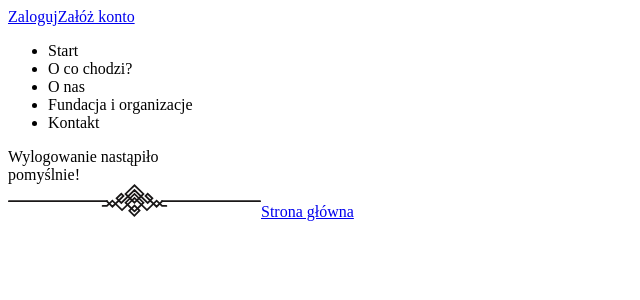
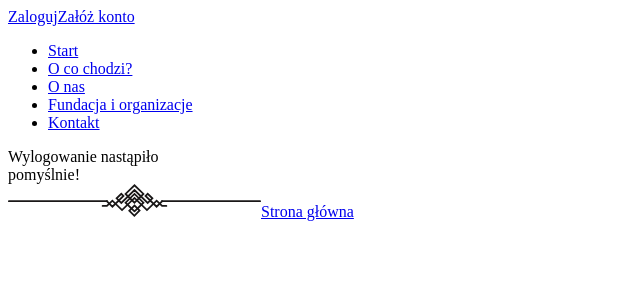
Before and after one commit to DominikaOzorkiewicz/Hand_Things_Over, a React (Create React App) app: page /#/logout in a window 1280 px wide. Shown: the top 300 px of the page, without its empty margins (0-640 px from the left). Built offline with nearby package versions, Linux system fonts and the light colour scheme; the HTML template or start-up script is replaced by a standard one.

Commit message:
Fix routing on log/register pages, refactor header

```diff
--- /dev/null
+++ b/src/components/Header.js
@@ -0,0 +1,50 @@
+import React from "react";
+import {Link} from "react-router-dom";
+
+export const Header = () => {
+
+    return (
+        <header className='header' id='header'>
+
+            <div className='header__user'>
+                <Link to='/login' className='header__user-link'>
+                    Zaloguj
+                </Link>
+                <Link to='/register' className='header__user-link'>
+                    Załóż konto
+                </Link>
+            </div>
+
+            <nav className='header__nav'>
+                <ul className='nav__list'>
+                    <li className='nav__list-el'>
+                        <Link to='/' className='nav__list-link'>
+                            Start
+                        </Link>
+                    </li>
+                    <li className='nav__list-el'>
+                        <Link to='/' className='nav__list-link'>
+                            O co chodzi?
+                        </Link>
+                    </li>
+                    <li className='nav__list-el'>
+                        <Link to='/' className='nav__list-link'>
+                            O nas
+                        </Link>
+                    </li>
+                    <li className='nav__list-el'>
+                        <Link to='/' className='nav__list-link'>
+                            Fundacja i organizacje
+                        </Link>
+                    </li>
+                    <li className='nav__list-el'>
+                        <Link to='/' className='nav__list-link'>
+                            Kontakt
+                        </Link>
+                    </li>
+                </ul>
+            </nav>
+
+        </header>
+    );
+}
--- a/src/components/HomeHeader.js
+++ b/src/components/HomeHeader.js
@@ -8,26 +8,74 @@ export const HomeHeader = () => {
         <header className='header' id='header'>
 
             <div className='header__user'>
-                <Link to='/login' className='header__user-link'>Zaloguj</Link>
-                <Link to='/register' className='header__user-link'>Załóż konto</Link>
+                <Link to='/login' className='header__user-link'>
+                    Zaloguj
+                </Link>
+                <Link to='/register' className='header__user-link'>
+                    Załóż konto
+                </Link>
             </div>
 
-            <nav className="header__nav">
-                <ul className="nav__list">
-                    <li className="nav__list-el">
-                        <ScrollLink activeClass="active" to='header' className="menu__list-link" spy={true} smooth={true} duration={1000} onClick={() => scroll.scrollToTop()}>Start</ScrollLink>
+            <nav className='header__nav'>
+                <ul className='nav__list'>
+                    <li className='nav__list-el'>
+                        <ScrollLink
+                            activeClass='active'
+                            to='header'
+                            className='nav__list-link'
+                            spy={true}
+                            smooth={true}
+                            offset={-50}
+                            duration={1000}
+                            onClick={() => scroll.scrollToTop()}>
+                            Start
+                        </ScrollLink>
                     </li>
-                    <li className="nav__list-el">
-                        <ScrollLink activeClass="active" to="simpleSteps" className="menu__list-link" spy={true} smooth={true} duration={1000}>O co chodzi?</ScrollLink>
+                    <li className='nav__list-el'>
+                        <ScrollLink
+                            activeClass='active'
+                            to='simpleSteps'
+                            className='nav__list-link'
+                            spy={true}
+                            smooth={true}
+                            duration={1000}>
+                            O co chodzi?
+                        </ScrollLink>
                     </li>
-                    <li className="nav__list-el">
-                        <ScrollLink activeClass="active" to="about" className="menu__list-link" spy={true} smooth={true} duration={1000}>O nas</ScrollLink>
+                    <li className='nav__list-el'>
+                        <ScrollLink
+                            activeClass='active'
+                            to='about'
+                            className='nav__list-link'
+                            spy={true}
+                            smooth={true}
+                            duration={1000}>
+                            O nas
+                        </ScrollLink>
                     </li>
-                    <li className="nav__list-el">
-                        <ScrollLink activeClass="active" to="organizations" className="menu__list-link" spy={true} smooth={true} duration={1000}>Fundacja i organizacje</ScrollLink>
+                    <li className='nav__list-el'>
+                        <ScrollLink
+                            activeClass='active'
+                            to='organizations'
+                            className='nav__list-link'
+                            spy={true}
+                            smooth={true}
+                            offset={-50}
+                            duration={1000}>
+                            Fundacja i organizacje
+                        </ScrollLink>
                     </li>
-                    <li className="nav__list-el">
-                        <ScrollLink activeClass="active" to="contact" className="menu__list-link" spy={true} smooth={true} duration={1000}>Kontakt</ScrollLink>
+                    <li className='nav__list-el'>
+                        <ScrollLink
+                            activeClass='active'
+                            to='contact'
+                            className='nav__list-link'
+                            spy={true}
+                            smooth={true}
+                            offset={50}
+                            duration={1000}>
+                            Kontakt
+                        </ScrollLink>
                     </li>
                 </ul>
             </nav>
--- a/src/components/Login.js
+++ b/src/components/Login.js
@@ -1,6 +1,6 @@
 import React from "react";
+import {Header} from "./Header";
 import {Link} from "react-router-dom";
-import {HomeHeader} from "./HomeHeader";
 import decoration from "../assets/decoration.svg";
 
 export const Login = () => {
@@ -13,7 +13,7 @@ export const Login = () => {
             <div className='row'>
                 <div className='col-6' />
                 <div className='col-6' style={ {paddingRight: "120px"} }>
-                    <HomeHeader />
+                    <Header />
                 </div>
             </div>
 
--- a/src/components/Logout.js
+++ b/src/components/Logout.js
@@ -1,5 +1,5 @@
 import React from "react";
-import {HomeHeader} from "./HomeHeader";
+import {Header} from "./Header";
 import decoration from "../assets/decoration.svg";
 import {Link} from "react-router-dom";
 
@@ -11,7 +11,7 @@ export const Logout = () => {
             <div className='row'>
                 <div className='col-6' />
                 <div className='col-6' style={ {paddingRight: "120px"} }>
-                    <HomeHeader />
+                    <Header />
                 </div>
             </div>
 
--- a/src/components/Register.js
+++ b/src/components/Register.js
@@ -1,5 +1,5 @@
 import React from "react";
-import {HomeHeader} from "./HomeHeader";
+import {Header} from "./Header";
 import decoration from "../assets/decoration.svg";
 import {Link} from "react-router-dom";
 
@@ -13,7 +13,7 @@ export const Register = () => {
             <div className='row'>
                 <div className='col-6' />
                 <div className='col-6' style={ {paddingRight: "120px"} }>
-                    <HomeHeader />
+                    <Header />
                 </div>
             </div>
 
--- a/src/scss/partials/_header.scss
+++ b/src/scss/partials/_header.scss
@@ -13,6 +13,11 @@
             padding: 10px;
             border: 0.75px solid transparent;
 
+            &:nth-of-type(2) {
+                border: 0.75px solid gold;
+                margin-left: 10px;
+            }
+
             &:hover,
             &:active {
                 border: 0.75px solid gold;
@@ -23,15 +28,25 @@
 
 .nav__list {
     display: flex;
-    justify-content: space-between;
+    justify-content: space-around;
     align-items: center;
     flex-wrap: wrap;
-    margin-top: 20px;
+    margin: 20px 0 0 100px;
 
     &-el {
         font-size: 1.125em;
         color: $color-text;
         cursor: pointer;
+        margin: 10px 0;
+
+        .active {
+            border: 0.75px solid $color-text;
+        }
+    }
+
+    &-link {
+        color: $color-text;
+        text-decoration: none;
         border: 0.75px solid transparent;
         padding: 10px;
 
--- a/src/scss/partials/_hero.scss
+++ b/src/scss/partials/_hero.scss
@@ -5,7 +5,7 @@
 }
 
 .hero {
-    margin-right: 140px;
+    padding-right: 120px;
     height: 100%;
 
     &__image {
@@ -62,5 +62,4 @@
             }
         }
     }
-
 }
```
